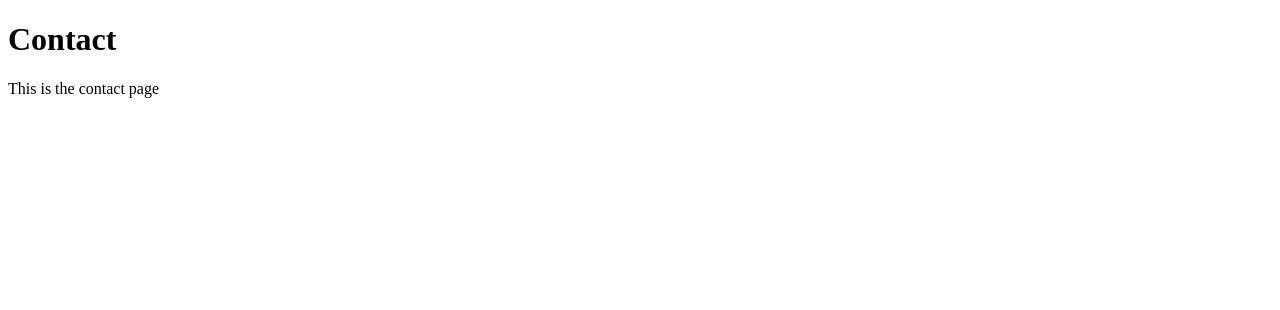
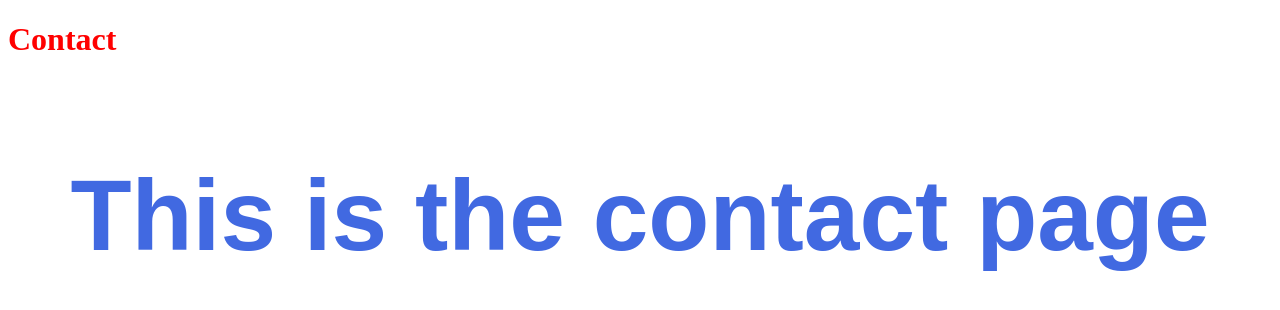
Before and after one commit to TBGLearn/Game-Nextjs-2024, a Next.js app: page /contact in a window 1280 px wide. Shown: the top 310 px of the page. Built offline with nearby package versions, Linux system fonts and the light colour scheme.

Commit message:
update 22/7

```diff
--- /dev/null
+++ b/src/components/Contact/ContactModule.css
@@ -0,0 +1,11 @@
+.Test{
+    color: red ;
+    font-weight: 900;
+}
+.test{
+    color: royalblue;
+    font-family: sans-serif;
+    text-align: center;
+    font-weight: 900 ;
+    font-size : 100px
+}
--- /dev/null
+++ b/src/components/Contact/index.js
@@ -0,0 +1,10 @@
+import "../Contact/ContactModule.css"
+
+export default function Page()  {
+    return(
+        <>
+            <h1 className="Test">Contact</h1>
+            <p className="test">This is the contact page</p>
+        </>
+    )
+}
--- a/src/components/Games/styles.module.css
+++ b/src/components/Games/styles.module.css
@@ -45,6 +45,7 @@
     overflow: hidden; /* Ẩn phần văn bản tràn ra */
     text-overflow: ellipsis; /* Hiển thị dấu chấm lửng cho văn bản bị cắt */
     padding: 1px;
+    margin: 2px;
   }
 
   .Pagination {
--- a/src/pages/contact/index.js
+++ b/src/pages/contact/index.js
@@ -1,8 +1,8 @@
-export default function Contact() {
+import Contact from "../../components/Contact";
+export default function Page() {
     return (
       <div>
-        <h1>Contact</h1>
-        <p>This is the contact page</p>
+        <Contact />
       </div>
     );
 }
```
Also changed, not shown: src/components/Games/index.js (+3 -36 lines), src/components/hook/useGameHook.js (added, +27 -0 lines).
